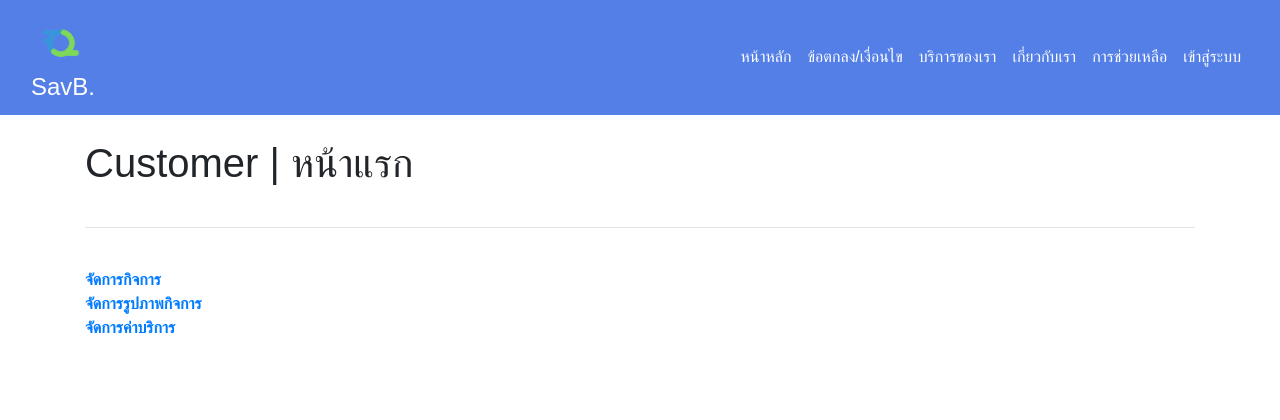
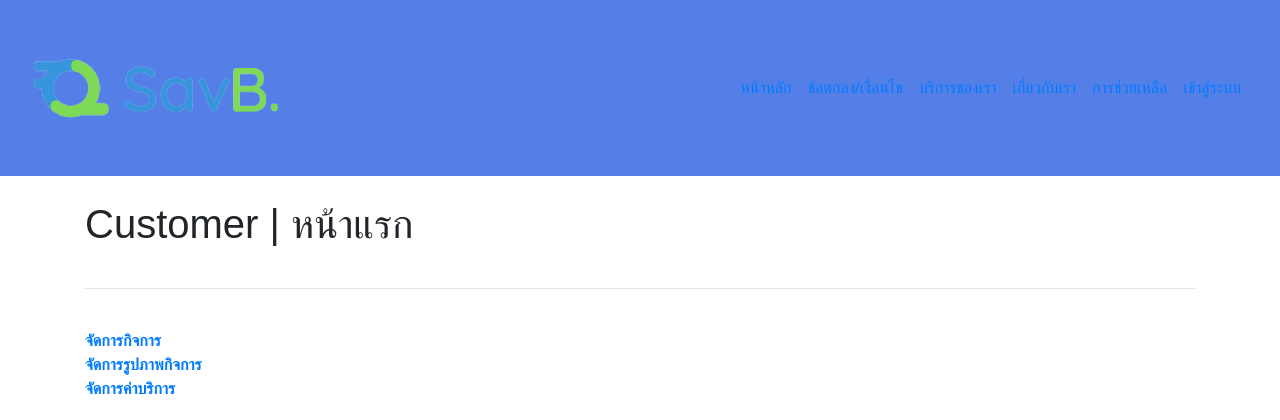
Before and after one commit to MPR2014v8/savB, a Django app: page /customer/home/ in a window 1280 px wide. Shown: the top 420 px of the page. Run offline with Django 4.2, Linux system fonts and the light colour scheme.

Commit message:
first commit

```diff
--- a/customer_app/templates/base.html
+++ b/customer_app/templates/base.html
@@ -27,11 +27,7 @@
           <a class="navbar-brand"  href="{% url 'customer:customerHomeView' %}"
           style="text-decoration: none">
             <!-- Logo -->
-            <img src="https://raw.githubusercontent.com/MPR2014v8/savB/main/static/media/icons/sav-icon-no-name.png" alt="Logo" width="60" height="60" class="d-inline-block align-top">
-            <!-- Text -->
-            <h4 class="text-white">
-              Sav<span class="text-b">B.</span>
-            </h4>
+            <img src="https://raw.githubusercontent.com/MPR2014v8/savB/main/static/media/icons/icon-new-savb.png" alt="Logo" width="250" height="150" class="d-inline-block align-top">
           </a>
         </div>
         <button
@@ -48,22 +44,22 @@
         <div class="collapse navbar-collapse" id="navbarNav">
           <ul class="navbar-nav ml-auto">
             <li class="nav-item">
-              <a class="nav-link text-white" href="#">หน้าหลัก</a>
+              <a class="nav-link text-nav" href="#">หน้าหลัก</a>
             </li>
             <li class="nav-item">
-              <a class="nav-link text-white" href="#">ข้อตกลง/เงื่อนไข</a>
+              <a class="nav-link text-nav" href="#">ข้อตกลง/เงื่อนไข</a>
             </li>
             <li class="nav-item">
-              <a class="nav-link text-white" href="#">บริการของเรา</a>
+              <a class="nav-link text-nav" href="#">บริการของเรา</a>
             </li>
             <li class="nav-item">
-              <a class="nav-link text-white" href="#">เกี่ยวกับเรา</a>
+              <a class="nav-link text-nav" href="#">เกี่ยวกับเรา</a>
             </li>
             <li class="nav-item">
-              <a class="nav-link text-white" href="#">การช่วยเหลือ</a>
+              <a class="nav-link text-nav" href="#">การช่วยเหลือ</a>
             </li>
             <li class="nav-item">
-              <a class="nav-link text-white" href="#">เข้าสู่ระบบ</a>
+              <a class="nav-link text-nav" href="#">เข้าสู่ระบบ</a>
             </li>
             <!-- Add more menu items as needed -->
           </ul>
```
Also changed, not shown: static/media/icons/icon-new-savb-fix.png (added).
